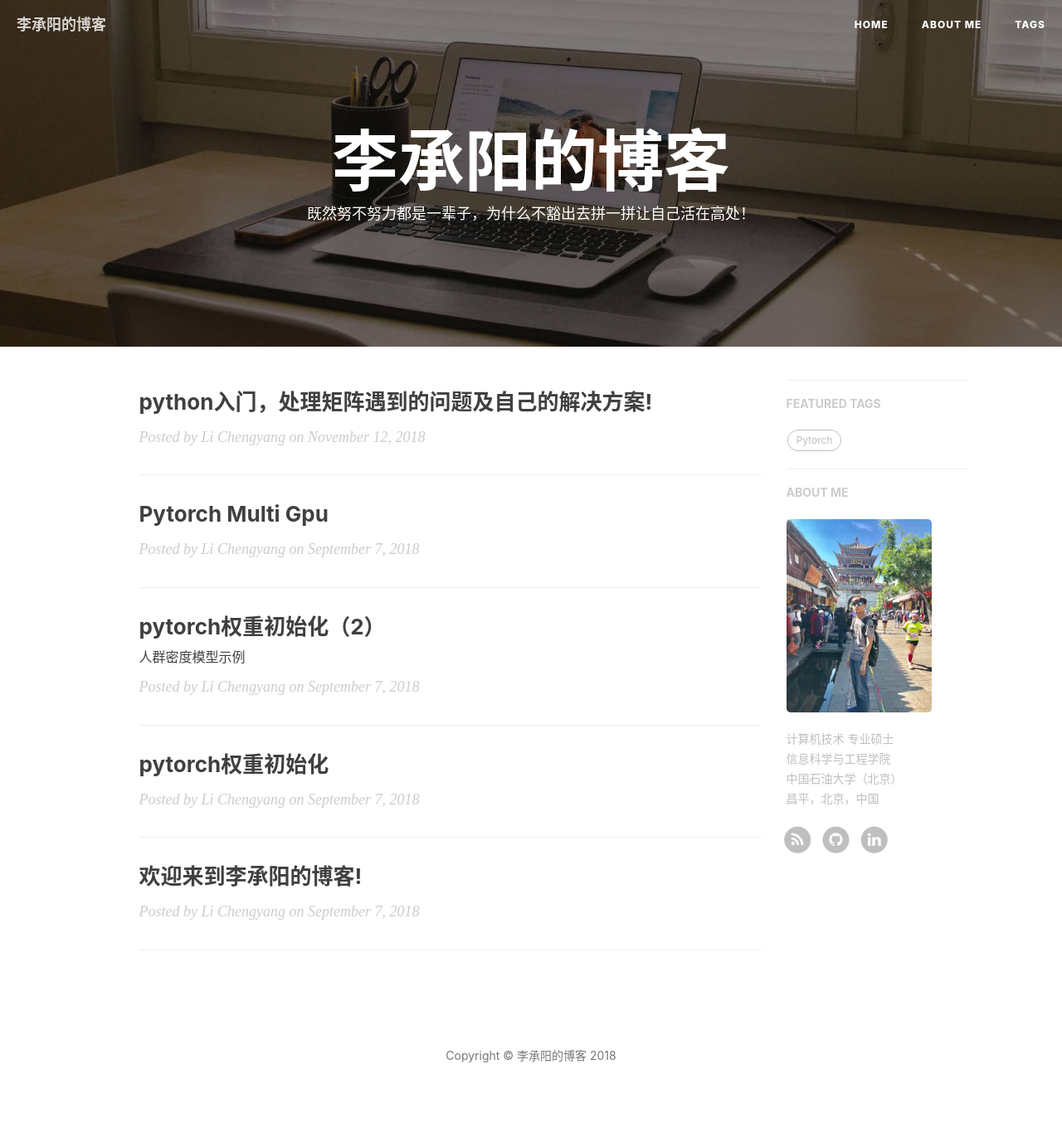
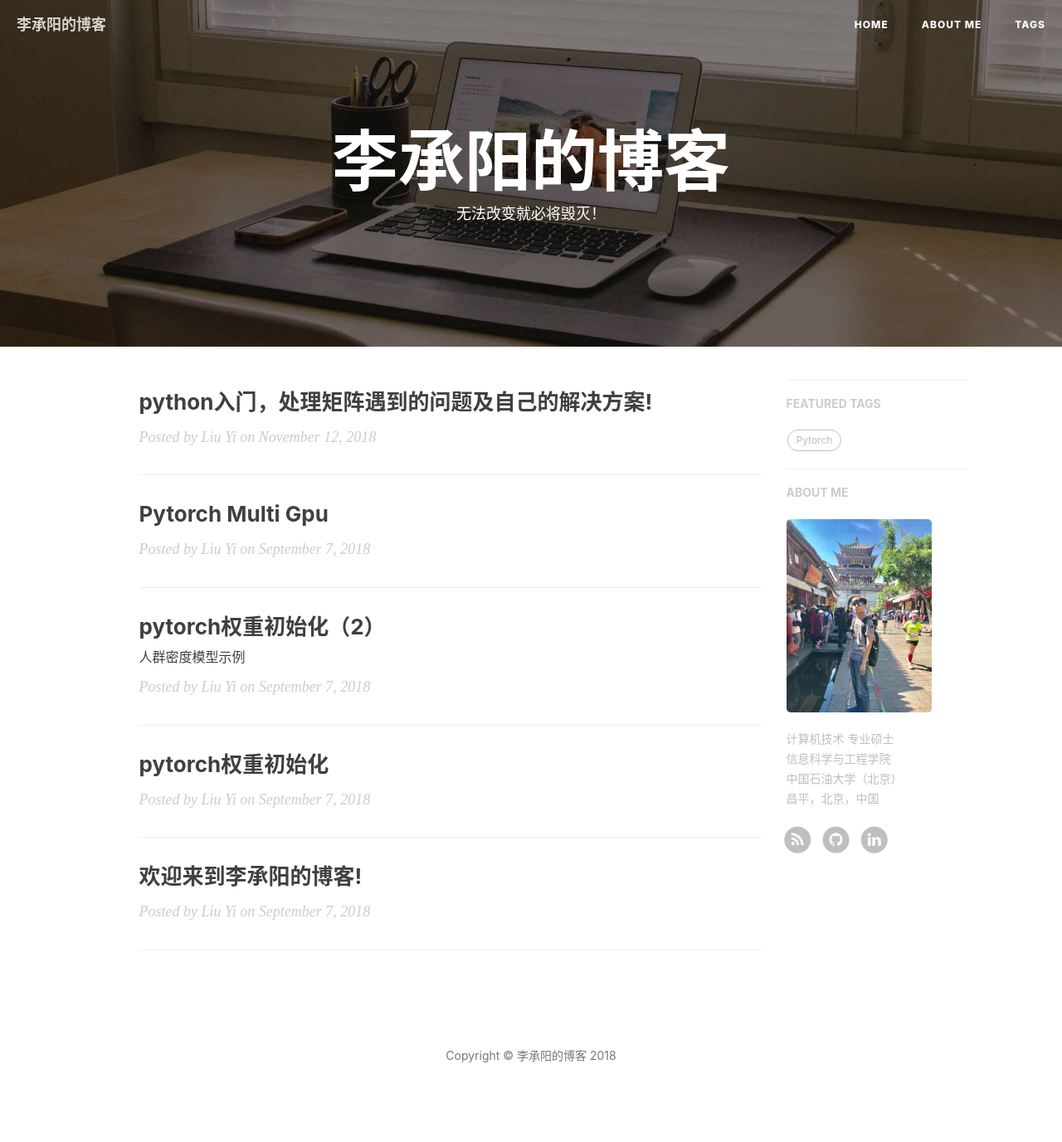
Before and after one commit to tequilaro/tequilaro.github.io, a Jekyll site: the page built from index.html, in a window 1280 px wide. Shown: the whole page at 83% size. Built offline with Jekyll 4.4.1, drawn with Linux system fonts in a browser that asks for light colours; nearby versions of some CDN libraries; the list of posts is cut into pages by our own code; comment, search, counter and statistics services are not loaded.

Commit message:
Update index.html

```diff
--- a/index.html
+++ b/index.html
@@ -1,6 +1,6 @@
 ---
 layout: page
-description: "既然努不努力都是一辈子，为什么不豁出去拼一拼让自己活在高处！"
+description: "无法改变就必将毁灭！"
 ---
 
 {% for post in paginator.posts %}
@@ -16,7 +16,7 @@ description: "既然努不努力都是一辈子，为什么不豁出去拼一拼
         {% endif %}
     </a>
     <p class="post-meta">
-        Posted by {% if post.author %}{{ "Li Chengyang" }}{% else %}{{ "Li Chengyang" }}{% endif %} on {{ post.date | date: "%B %-d, %Y" }}
+        Posted by {% if post.author %}{{ "Liu Yi" }}{% else %}{{ "Liu Yi" }}{% endif %} on {{ post.date | date: "%B %-d, %Y" }}
     </p>
 </div>
 <hr>
```
